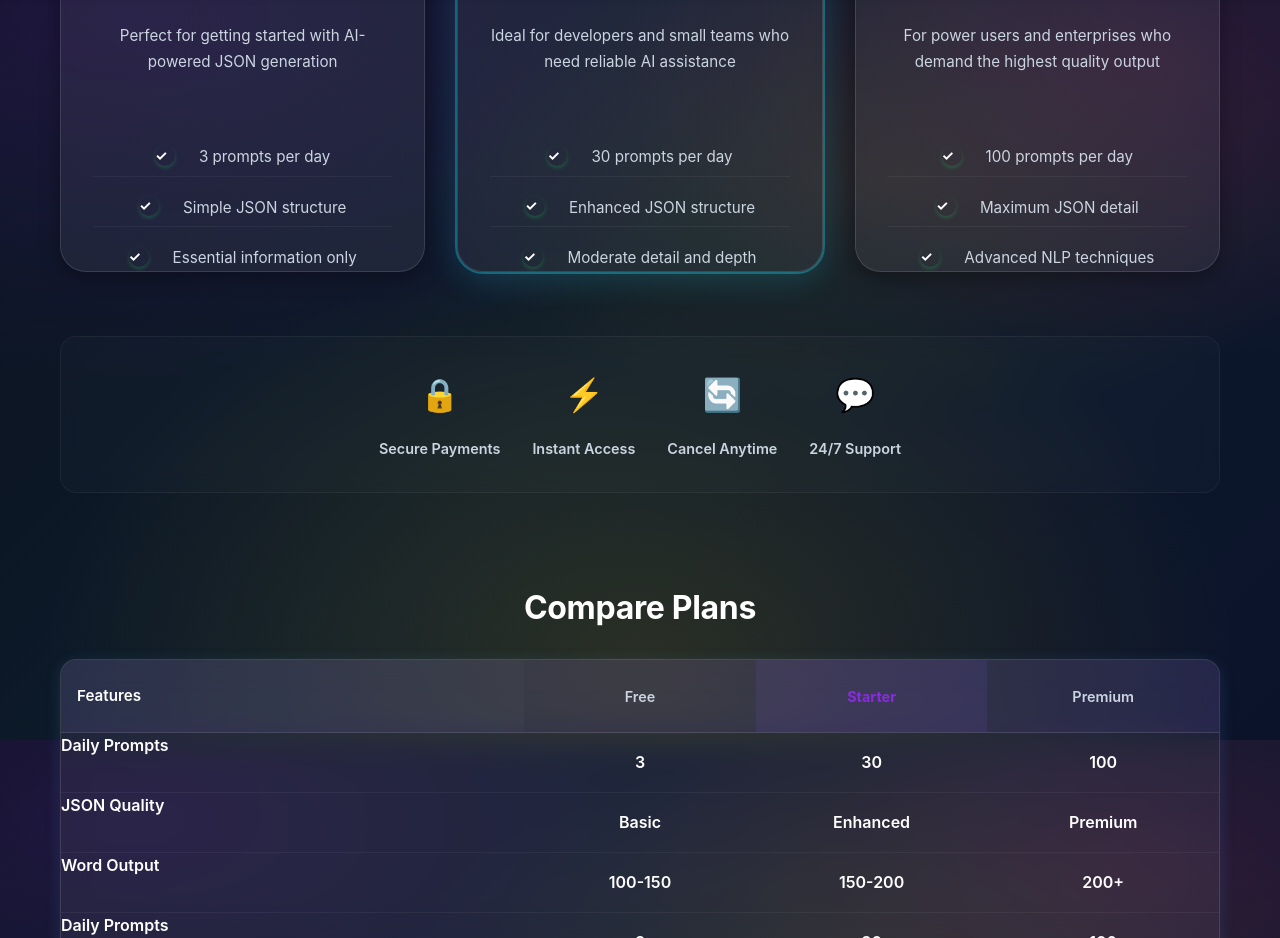
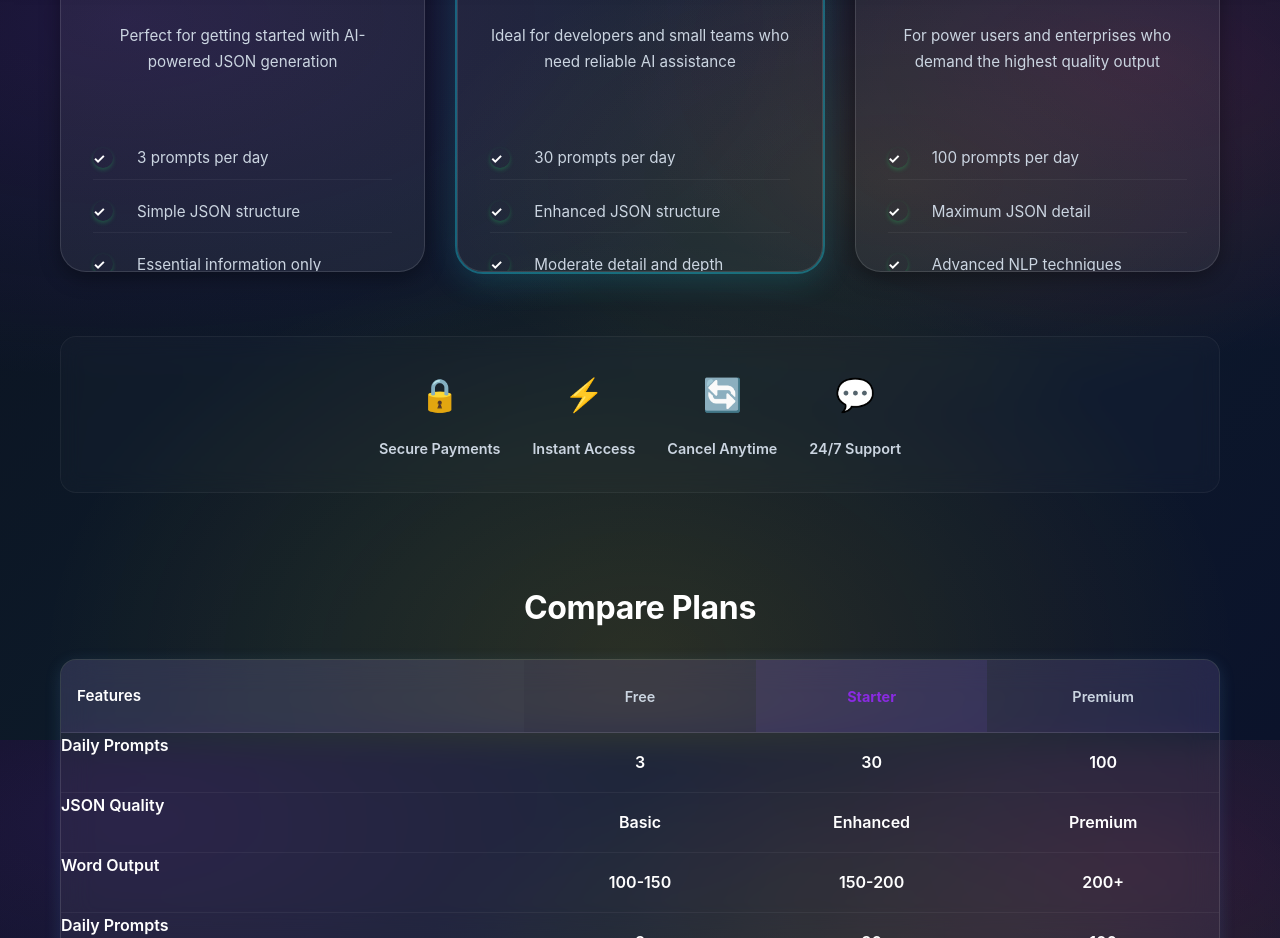
Before and after one commit to dineshkumardhanapal/Json4ai, a plain HTML site: page frontend/pricing.html in a window 1280 px wide. Shown: the part 860-1798 px from the top of the page. Drawn offline with Linux system fonts and the light colour scheme; a web font is replaced by a local one.

Commit message:
Add files via upload

```diff
--- a/frontend/css/gradient-glass.css
+++ b/frontend/css/gradient-glass.css
@@ -1306,16 +1306,7 @@ input:checked + .toggle-slider:before {
   font-weight: 600;
 }
 
-.plan-features {
-  list-style: none;
-  margin: 0 0 2rem 0;
-  color: var(--text-secondary);
-  line-height: 1.7;
-  flex-grow: 1;
-  display: flex;
-  flex-direction: column;
-  justify-content: center;
-}
+/* Removed conflicting plan-features rule - using consolidated version */
 
 .plan-features li {
   padding: 0.5rem 0;
@@ -2150,21 +2141,7 @@ body.cookie-modal-active {
   display: flex !important;
 }
 
-.plan-card .plan-features {
-  list-style: none;
-  padding: 0;
-  margin: 1.5rem 0;
-}
-
-.plan-card .plan-features li {
-  display: flex;
-  align-items: center;
-  margin-bottom: 0.75rem;
-  padding: 0.5rem 0;
-  font-size: 0.95rem;
-  line-height: 1.4;
-  color: var(--text-secondary);
-}
+/* Removed duplicate plan-card .plan-features rule - using consolidated version */
 
 .plan-card .plan-features li:hover {
   color: var(--text-primary);
@@ -2273,23 +2250,31 @@ body.cookie-modal-active {
   display: none !important;
 }
 
+/* Consolidated plan features styling */
 .plan-features {
-  list-style: none;
-  padding: 0;
-  margin: 2rem 0;
+  list-style: none !important;
+  padding: 0 !important;
+  margin: 1.5rem 0 !important;
   text-align: left;
   flex-grow: 1;
   min-height: 200px;
+  display: block !important;
+  visibility: visible !important;
+  opacity: 1 !important;
 }
 
 .plan-features li {
-  display: flex;
-  align-items: center;
-  gap: 0.75rem;
-  padding: 0.75rem 0;
+  display: flex !important;
+  align-items: center !important;
+  justify-content: flex-start !important;
+  gap: 0.75rem !important;
+  padding: 0.5rem 0 !important;
+  margin-bottom: 0.75rem !important;
   border-bottom: 1px solid rgba(255, 255, 255, 0.05);
-  color: var(--text-secondary);
-  font-size: 0.95rem;
+  color: var(--text-secondary) !important;
+  font-size: 0.95rem !important;
+  visibility: visible !important;
+  opacity: 1 !important;
 }
 
 .plan-features li:last-child {
--- a/frontend/js/pricing.js
+++ b/frontend/js/pricing.js
@@ -26,6 +26,16 @@ const API = path => `https://json4ai.onrender.com${path}`;
         child.style.setProperty('display', '', 'important');
         child.style.setProperty('visibility', 'visible', 'important');
         child.style.setProperty('opacity', '1', 'important');
+      });
+
+      // Specifically ensure all features are visible
+      const features = card.querySelectorAll('.plan-features li');
+      console.log(`Card ${index} has ${features.length} features`);
+      features.forEach((feature, featureIndex) => {
+        feature.style.setProperty('display', 'flex', 'important');
+        feature.style.setProperty('visibility', 'visible', 'important');
+        feature.style.setProperty('opacity', '1', 'important');
+        console.log(`Feature ${featureIndex}:`, feature.textContent.trim());
       });
     });
   }
```
